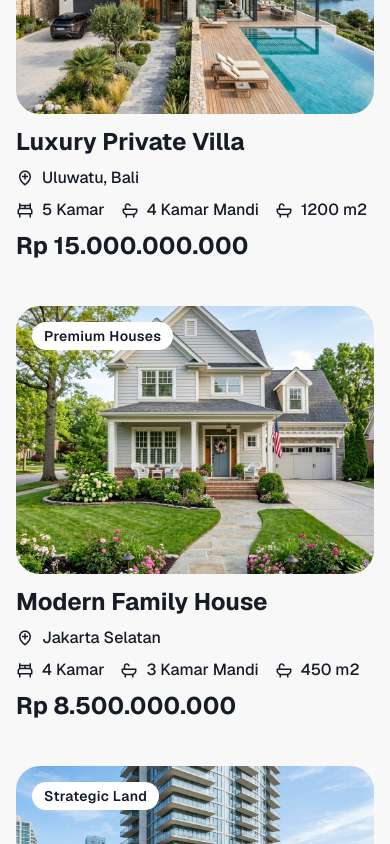
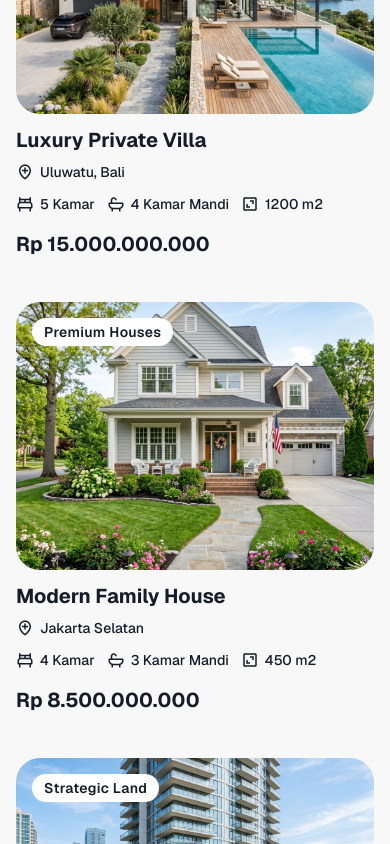
Before and after one commit to AIDILYOWIE/agency_property_website, a Next.js app: page /portfolio in a window 390 px wide. Shown: the part 1280-2124 px from the top of the page. Built offline with nearby package versions, Linux system fonts and the light colour scheme.

Commit message:
:lipstick: :iphone: Add responsive design for home page

```diff
--- a/app/_components/sections/Faq.tsx
+++ b/app/_components/sections/Faq.tsx
@@ -46,7 +46,7 @@ export function Faq({ faqs }: FaqProps) {
 
         {/* FAQ Cards */}
         <div
-          className="flex flex-col gap-4 justify-center items-center"
+          className="flex flex-col gap-4 w-full"
         >
           {faqs.map((faq, index) => (
             <FaqCard key={index} question={faq.question} answer={faq.answer} />
--- a/app/_components/sections/Portofolio.tsx
+++ b/app/_components/sections/Portofolio.tsx
@@ -80,7 +80,7 @@ export function Portofolio() {
         </div>
 
         {/* Portfolio Cards Grid */}
-        <div className="grid grid-cols-1 md:grid-cols-3 gap-8 items-stretch">
+        <div className="grid grid-cols-1 md:grid-cols-2 lg:grid-cols-3 gap-8 items-stretch">
           {properties.map((property, index) => {
             const slug = property.title.toLowerCase().replace(/\s+/g, '-');
             return (
--- a/app/_components/sections/Pricing.tsx
+++ b/app/_components/sections/Pricing.tsx
@@ -102,7 +102,7 @@ export function Pricing() {
         </div>
 
         {/* Pricing Cards Grid */}
-        <div className="grid grid-cols-1 md:grid-cols-3 gap-12 ">
+        <div className="grid grid-cols-1 lg:grid-cols-3 gap-12 ">
           {plans.map((plan, index) => (
             <PricingCard
               key={index}
--- a/app/_components/sections/StatsBar.tsx
+++ b/app/_components/sections/StatsBar.tsx
@@ -5,14 +5,14 @@ export function StatsBar() {
     return (
         <section className="w-full py-section bg-background">
             <div className="px-6">
-                <div className="flex mb-18 h-max">
-                    <div className="flex w-full justify-start flex-1">
-                        <span className="text-label-md text-on-background uppercase tracking-wider mb-3">
+                <div className="flex flex-col lg:flex-row gap-4 lg:gap-0 mb-18 h-max">
+                    <div className="flex w-full justify-start lg:flex-1">
+                        <span className="text-label-md text-on-background uppercase tracking-wider mb-0 lg:mb-3">
                             Pencapaian
                         </span>
                     </div>
-                    <div className="flex w-full justify-start flex-2">
-                        <h2 className="text-3xl md:text-4xl font-semibold text-on-background leading-[50px]">
+                    <div className="flex w-full justify-start lg:flex-[2]">
+                        <h2 className="text-2xl md:text-3xl lg:text-4xl font-semibold text-on-background leading-relaxed lg:leading-[50px]">
                             Rekam jejak kami dalam memposisikan properti premium. Angka-angka ini mencerminkan komitmen kami terhadap kualitas presentasi dan keberhasilan kolaborasi di pasar properti Bali.
                         </h2>
                     </div>
--- a/app/_components/ui/FaqCard.tsx
+++ b/app/_components/ui/FaqCard.tsx
@@ -12,14 +12,14 @@ export function FaqCard({ question, answer }: FaqCardProps) {
     const [isOpen, setIsOpen] = useState(false);
 
     return (
-        <div className="border-none bg-white/40 w-[50%] h-max flex flex-col p-4 rounded-lg">
+        <div className="border-none bg-white/40 w-full h-max flex flex-col p-4 sm:p-5 rounded-lg">
             {/* Header row (Clickable) */}
             <div
                 className="w-full flex items-center justify-between cursor-pointer"
                 onClick={() => setIsOpen(!isOpen)}
             >
                 <div className="w-full">
-                    <h2 className="text-lg font-medium text-on-background tracking-[.5]">
+                    <h2 className="text-base sm:text-lg font-medium text-on-background tracking-[.5] leading-snug pr-3">
                         {question}
                     </h2>
                 </div>
@@ -40,7 +40,7 @@ export function FaqCard({ question, answer }: FaqCardProps) {
             >
                 <div className="overflow-hidden">
                     <div className="pt-4">
-                        <p className="text-on-surface-variant text-base leading-relaxed">
+                        <p className="text-on-surface-variant text-sm sm:text-base leading-relaxed">
                             {answer}
                         </p>
                     </div>
--- a/app/_components/ui/PortoCard.tsx
+++ b/app/_components/ui/PortoCard.tsx
@@ -1,7 +1,7 @@
 import React from "react";
 import Image from "next/image";
 import Link from "next/link";
-import { BiBath, BiBed, BiLocationPlus } from "react-icons/bi";
+import { BiBath, BiBed, BiLocationPlus, BiArea } from "react-icons/bi";
 
 interface PortoCardProps {
     title: string;
@@ -37,30 +37,30 @@ export function PortoCard({ title, location, beds, baths, area, price, imageSrc,
 
             {/* Content Section */}
             <div className="py-3 flex flex-col gap-2 flex-grow">
-                <h3 className="text-2xl font-bold text-on-background">
+                <h3 className="text-xl md:text-2xl font-bold text-on-background line-clamp-2">
                     {title}
                 </h3>
                 <div className="flex flex-col w-full gap-2" >
-                    <div className="flex h-max gap-2 w-full items-center" >
-                        <BiLocationPlus size={18} className="!text-on-background" />
-                        <p className="text-on-background text-body-md font-medium" >{location}</p>
+                    <div className="flex h-max gap-1.5 w-full items-center" >
+                        <BiLocationPlus size={18} className="!text-on-background shrink-0" />
+                        <p className="text-on-background text-sm md:text-base font-medium truncate" >{location}</p>
                     </div>
-                    <div className="flex w-full gap-4" >
-                        <div className="flex h-max gap-2 items-center" >
-                            <BiBed size={18} className="!text-on-background" />
-                            <p className="text-on-background text-body-md font-medium" >{beds}</p>
+                    <div className="flex flex-wrap w-full gap-x-3 gap-y-2 mt-1" >
+                        <div className="flex h-max gap-1.5 items-center" >
+                            <BiBed size={18} className="!text-on-background shrink-0" />
+                            <p className="text-on-background text-sm font-medium whitespace-nowrap" >{beds}</p>
                         </div>
-                        <div className="flex h-max gap-2 items-center" >
-                            <BiBath size={18} className="!text-on-background" />
-                            <p className="text-on-background text-body-md font-medium" >{baths}</p>
+                        <div className="flex h-max gap-1.5 items-center" >
+                            <BiBath size={18} className="!text-on-background shrink-0" />
+                            <p className="text-on-background text-sm font-medium whitespace-nowrap" >{baths}</p>
                         </div>
-                        <div className="flex h-max gap-2 items-center" >
-                            <BiBath size={18} className="!text-on-background" />
-                            <p className="text-on-background text-body-md font-medium" >{area}</p>
+                        <div className="flex h-max gap-1.5 items-center" >
+                            <BiArea size={18} className="!text-on-background shrink-0" />
+                            <p className="text-on-background text-sm font-medium whitespace-nowrap" >{area}</p>
                         </div>
                     </div>
                 </div>
-                <h3 className="text-2xl font-bold text-on-background ">
+                <h3 className="text-xl md:text-2xl font-bold text-on-background mt-2">
                     {price}
                 </h3>
             </div>
--- a/app/_components/ui/ScrollShowcaseItem.tsx
+++ b/app/_components/ui/ScrollShowcaseItem.tsx
@@ -57,12 +57,28 @@ export function ScrollShowcaseItem({
       ref={itemRef}
       data-index={index}
       className={`
-        min-h-[80vh] flex items-center
+        lg:min-h-[80vh] flex items-center
         transition-opacity duration-500 ease-out
-        ${isActive ? "opacity-100" : "opacity-40"}
+        ${isActive ? "opacity-100" : "opacity-100 lg:opacity-40"}
       `}
     >
       <div className="w-full py-12 lg:py-16">
+        {/* Mobile Image — visible only on small screens */}
+        <div
+          className={`
+            mb-8 lg:hidden relative w-full aspect-[4/3] sm:aspect-video md:aspect-[21/9] rounded-xl overflow-hidden
+            border ${borderColor}
+          `}
+        >
+          <Image
+            src={data.imageSrc}
+            alt={data.imageAlt}
+            fill
+            className="object-cover"
+            sizes="(max-width: 1024px) 100vw"
+          />
+        </div>
+
         {/* Badge */}
         {data.badge && (
           <span
@@ -139,21 +155,6 @@ export function ScrollShowcaseItem({
           </p>
         )}
 
-        {/* Mobile Image — visible only on small screens */}
-        <div
-          className={`
-            mt-8 lg:hidden relative w-full aspect-[4/3] rounded-xl overflow-hidden
-            border ${borderColor}
-          `}
-        >
-          <Image
-            src={data.imageSrc}
-            alt={data.imageAlt}
-            fill
-            className="object-cover"
-            sizes="(max-width: 1024px) 100vw"
-          />
-        </div>
       </div>
     </div>
   );
```
Also changed, not shown: app/_components/sections/CallToAction.tsx (+23 -6 lines), app/_components/ui/TestimoniCard.tsx (+7 -7 lines).
